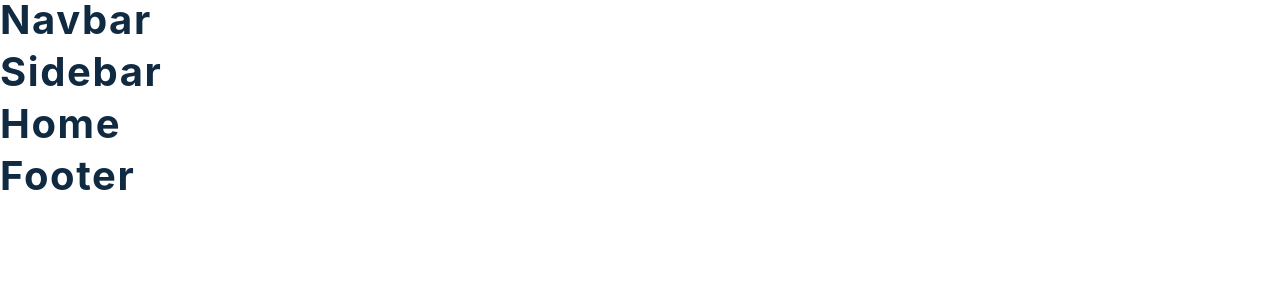
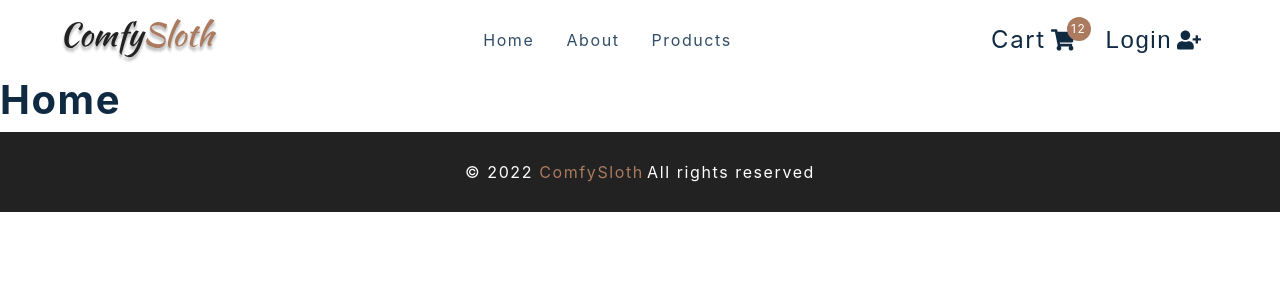
Before and after one commit to haosmos/comfy-react, a React (Create React App) app: page / in a window 1280 px wide. Shown: the top 300 px of the page. Built offline with nearby package versions, Linux system fonts and the light colour scheme; the HTML template or start-up script is replaced by a standard one.

Commit message:
added sidebar and navbar components

```diff
--- /dev/null
+++ b/src/components/CartButtons.js
@@ -0,0 +1,82 @@
+import React from 'react'
+import { FaShoppingCart, FaUserMinus, FaUserPlus } from 'react-icons/fa'
+import { Link } from 'react-router-dom'
+import styled from 'styled-components'
+
+const CartButtons = () => {
+
+  return (
+      <Wrapper className="cart-btn-wrapper">
+        <Link to="/cart" className="cart-btn">
+          Cart
+          <span className="cart-container">
+          <FaShoppingCart/>
+          <span className="cart-value">12</span>
+        </span>
+        </Link>
+        <button type="button" className="auth-btn">
+          Login <FaUserPlus/>
+        </button>
+      </Wrapper>
+  )
+}
+
+const Wrapper = styled.div`
+  display: grid;
+  grid-template-columns: 1fr 1fr;
+  align-items: center;
+  width: 225px;
+
+  .cart-btn {
+    color: var(--clr-grey-1);
+    font-size: 1.5rem;
+    letter-spacing: var(--spacing);
+    color: var(--clr-grey-1);
+    display: flex;
+
+    align-items: center;
+  }
+
+  .cart-container {
+    display: flex;
+    align-items: center;
+    position: relative;
+
+    svg {
+      height: 1.6rem;
+      margin-left: 5px;
+    }
+  }
+
+  .cart-value {
+    position: absolute;
+    top: -10px;
+    right: -16px;
+    background: var(--clr-primary-5);
+    width: 16px;
+    height: 16px;
+    display: flex;
+    align-items: center;
+    justify-content: center;
+    border-radius: 50%;
+    font-size: 0.75rem;
+    color: var(--clr-white);
+    padding: 12px;
+  }
+
+  .auth-btn {
+    display: flex;
+    align-items: center;
+    background: transparent;
+    border-color: transparent;
+    font-size: 1.5rem;
+    cursor: pointer;
+    color: var(--clr-grey-1);
+    letter-spacing: var(--spacing);
+
+    svg {
+      margin-left: 5px;
+    }
+  }
+`
+export default CartButtons
--- a/src/components/Footer.js
+++ b/src/components/Footer.js
@@ -1,7 +1,43 @@
-const Footer = (props) => {
+import React from 'react'
+import styled from 'styled-components'
+
+const Footer = () => {
   return (
-      <h2>Footer</h2>
+      <Wrapper>
+        <h5>
+          &copy; {new Date().getFullYear()}
+          <span> ComfySloth</span>
+        </h5>
+        <h5>All rights reserved</h5>
+      </Wrapper>
   )
-};
+}
 
-export default Footer;
+const Wrapper = styled.footer`
+  height: 5rem;
+  display: flex;
+  flex-direction: column;
+  justify-content: center;
+  align-items: center;
+  background: var(--clr-black);
+  text-align: center;
+
+  span {
+    color: var(--clr-primary-5);
+  }
+
+  h5 {
+    color: var(--clr-white);
+    margin: 0.1rem;
+
+    font-weight: 400;
+    text-transform: none;
+    line-height: 1.25;
+  }
+
+  @media (min-width: 776px) {
+    flex-direction: row;
+  }
+`
+
+export default Footer
--- a/src/components/Navbar.js
+++ b/src/components/Navbar.js
@@ -1,7 +1,120 @@
-const Navbar = (props) => {
+import React from 'react'
+import styled from 'styled-components'
+import logo from '../assets/logo.svg'
+import { FaBars } from 'react-icons/fa'
+import { Link } from 'react-router-dom'
+import { links } from '../utils/constants';
+import CartButtons from './CartButtons';
+
+const Nav = () => {
+  // const { openSidebar } = useProductsContext()
+  // const { myU  ser } = useUserContext()
   return (
-      <h2>Navbar</h2>
+      <NavContainer>
+        <div className="nav-center">
+          <div className="nav-header">
+            <Link to="/">
+              <img src={logo} alt="comfy sloth"/>
+            </Link>
+            {/*<button type="button" className="nav-toggle" onClick={openSidebar}>*/}
+            <button type="button" className="nav-toggle">
+              <FaBars/>
+            </button>
+          </div>
+          <ul className="nav-links">
+            {links.map((link) => {
+              const { id, text, url } = link
+              return (
+                  <li key={id}>
+                    <Link to={url}>{text}</Link>
+                  </li>
+              )
+            })}
+          </ul>
+          <CartButtons/>
+        </div>
+      </NavContainer>
   )
-};
+}
 
-export default Navbar;
+const NavContainer = styled.nav`
+  height: 5rem;
+  display: flex;
+  align-items: center;
+  justify-content: center;
+
+  .nav-center {
+    width: 90vw;
+    margin: 0 auto;
+    max-width: var(--max-width);
+  }
+
+  .nav-header {
+    display: flex;
+    align-items: center;
+    justify-content: space-between;
+
+    img {
+      width: 175px;
+      margin-left: -15px;
+    }
+  }
+
+  .nav-toggle {
+    background: transparent;
+    border: transparent;
+    color: var(--clr-primary-5);
+    cursor: pointer;
+
+    svg {
+      font-size: 2rem;
+    }
+  }
+
+  .nav-links {
+    display: none;
+  }
+
+  .cart-btn-wrapper {
+    display: none;
+  }
+
+  @media (min-width: 992px) {
+    .nav-toggle {
+      display: none;
+    }
+
+    .nav-center {
+      display: grid;
+      grid-template-columns: auto 1fr auto;
+      align-items: center;
+    }
+
+    .nav-links {
+      display: flex;
+      justify-content: center;
+
+      li {
+        margin: 0 0.5rem;
+      }
+
+      a {
+        color: var(--clr-grey-3);
+        font-size: 1rem;
+        text-transform: capitalize;
+        letter-spacing: var(--spacing);
+        padding: 0.5rem;
+
+        &:hover {
+          border-bottom: 2px solid var(--clr-primary-7);
+        }
+      }
+    }
+
+    .cart-btn-wrapper {
+      display: grid;
+    }
+  }
+`
+
+export default Nav
--- a/src/components/Sidebar.js
+++ b/src/components/Sidebar.js
@@ -1,7 +1,123 @@
-const Sidebar = (props) => {
+import React from 'react'
+import logo from '../assets/logo.svg'
+import { Link } from 'react-router-dom'
+import { FaTimes } from 'react-icons/fa'
+import { links } from '../utils/constants'
+import styled from 'styled-components'
+import CartButtons from './CartButtons'
+
+const Sidebar = () => {
+  const isOpen = true;
+
   return (
-      <h2>Sidebar</h2>
+      <SidebarContainer>
+        <aside
+            className={`${isOpen ? 'sidebar show-sidebar' : 'sidebar'}`}
+        >
+          <div className="sidebar-header">
+            <img src={logo} className="logo" alt="comfy sloth"/>
+            <button className="close-btn" type="button">
+              <FaTimes/>
+            </button>
+          </div>
+          <ul className="links">
+            {links.map(({ id, text, url }) => {
+              return (
+                  <li key={id}>
+                    <Link to={url}>
+                      {text}
+                    </Link>
+                  </li>
+              )
+            })}
+            <Link to="/checkout">
+              checkout
+            </Link>
+          </ul>
+          <CartButtons/>
+        </aside>
+      </SidebarContainer>
   )
-};
+}
 
-export default Sidebar;
+const SidebarContainer = styled.div`
+  text-align: center;
+
+  .sidebar-header {
+    display: flex;
+    justify-content: space-between;
+    align-items: center;
+    padding: 1rem 1.5rem;
+  }
+
+  .close-btn {
+    font-size: 2rem;
+    background: transparent;
+    border-color: transparent;
+    color: var(--clr-primary-5);
+    transition: var(--transition);
+    cursor: pointer;
+    color: var(--clr-red-dark);
+    margin-top: 0.2rem;
+  }
+
+  .close-btn:hover {
+    color: var(--clr-red-light);
+  }
+
+  .logo {
+    justify-self: center;
+    height: 45px;
+  }
+
+  .links {
+    margin-bottom: 2rem;
+  }
+
+  .links a {
+    display: block;
+    text-align: left;
+    font-size: 1rem;
+    text-transform: capitalize;
+    padding: 1rem 1.5rem;
+    color: var(--clr-grey-3);
+    transition: var(--transition);
+    letter-spacing: var(--spacing);
+  }
+
+  .links a:hover {
+    padding: 1rem 1.5rem;
+    padding-left: 2rem;
+    background: var(--clr-grey-10);
+    color: var(--clr-grey-2);
+  }
+
+  .sidebar {
+    position: fixed;
+    top: 0;
+    left: 0;
+    width: 100%;
+    height: 100%;
+    background: var(--clr-white);
+    transition: var(--transition);
+    transform: translate(-100%);
+    z-index: -1;
+  }
+
+  .show-sidebar {
+    transform: translate(0);
+    z-index: 999;
+  }
+
+  .cart-btn-wrapper {
+    margin: 2rem auto;
+  }
+
+  @media screen and (min-width: 992px) {
+    .sidebar {
+      display: none;
+    }
+  }
+`
+
+export default Sidebar
--- /dev/null
+++ b/src/utils/constants.js
@@ -0,0 +1,44 @@
+import React from 'react'
+import { GiCompass, GiDiamondHard, GiStabbedNote } from 'react-icons/gi'
+
+export const links = [
+  {
+    id: 1,
+    text: 'home',
+    url: '/',
+  },
+  {
+    id: 2,
+    text: 'about',
+    url: '/about',
+  },
+  {
+    id: 3,
+    text: 'products',
+    url: '/products',
+  },
+]
+
+export const services = [
+  {
+    id: 1,
+    icon: <GiCompass/>,
+    title: 'mission',
+    text:
+        'Lorem ipsum, dolor sit amet consectetur adipisicing elit. Voluptates, ea. Perferendis corrupti reiciendis nesciunt rerum velit autem unde numquam nisi',
+  },
+  {
+    id: 2,
+    icon: <GiDiamondHard/>,
+    title: 'vision',
+    text:
+        'Lorem ipsum, dolor sit amet consectetur adipisicing elit. Voluptates, ea. Perferendis corrupti reiciendis nesciunt rerum velit autem unde numquam nisi',
+  },
+  {
+    id: 3,
+    icon: <GiStabbedNote/>,
+    title: 'history',
+    text:
+        'Lorem ipsum, dolor sit amet consectetur adipisicing elit. Voluptates, ea. Perferendis corrupti reiciendis nesciunt rerum velit autem unde numquam nisi',
+  },
+]
```
